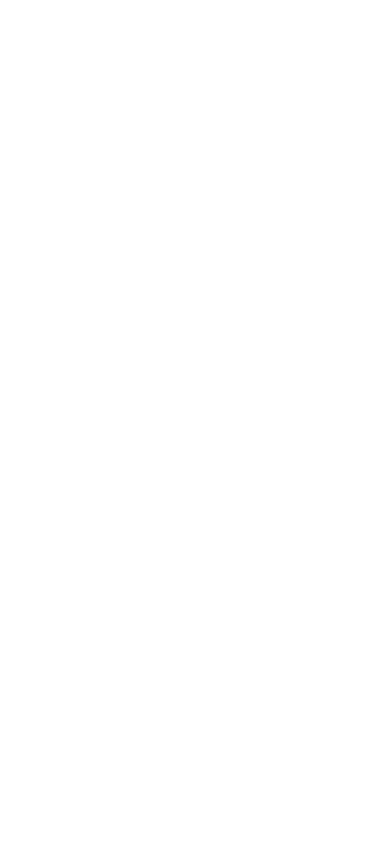
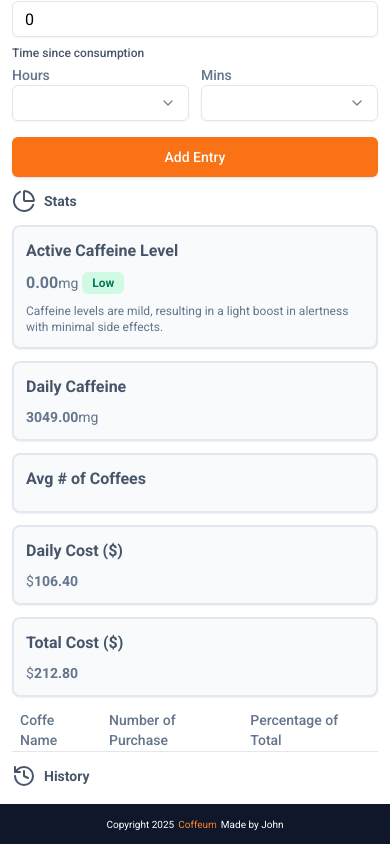
Before and after one commit to Johnsdevpro/Coffee-Tracker, a React (Vite) app: page / in a window 390 px wide. Shown: the part 1115-1959 px from the top of the page. Before the commit the page ends 934 px from the top, so only its background shows below. Built offline with nearby package versions, Linux system fonts and the light colour scheme.

Commit message:
Fixed scrollbard

```diff
--- a/src/components/Layout.jsx
+++ b/src/components/Layout.jsx
@@ -46,11 +46,13 @@
 
   return (
     <>
-      {header}
-      <main className="flex flex-col w-full max-w-7xl mx-auto px-3 sm:px-4 lg:px-5 overflow-hidden h-dvh">
-        {children}
-      </main>
-      {footer}
+      <div className="min-h-screen flex flex-col">
+        {header}
+        <main className="flex-1 w-full max-w-7xl mx-auto px-3 sm:px-4 lg:px-5 container overflow-y-auto py-4">
+          {children}
+        </main>
+        {footer}
+      </div>
     </>
   );
 };
--- a/src/components/Stats.jsx
+++ b/src/components/Stats.jsx
@@ -108,13 +108,13 @@
           <Table>
             <TableHeader>
               <TableRow>
-                <TableHead className="text-slate-500 font-medium text-base md:text-lg">
+                <TableHead className="text-slate-500 font-medium text-sm md:text-lg">
                   Coffe Name
                 </TableHead>
-                <TableHead className="text-slate-500 font-medium text-base md:text-lg">
+                <TableHead className="text-slate-500 font-medium text-sm md:text-lg">
                   Number of Purchase
                 </TableHead>
-                <TableHead className="text-slate-500 font-medium text-base md:text-lg">
+                <TableHead className="text-slate-500 font-medium text-sm md:text-lg">
                   Percentage of Total
                 </TableHead>
               </TableRow>
```
